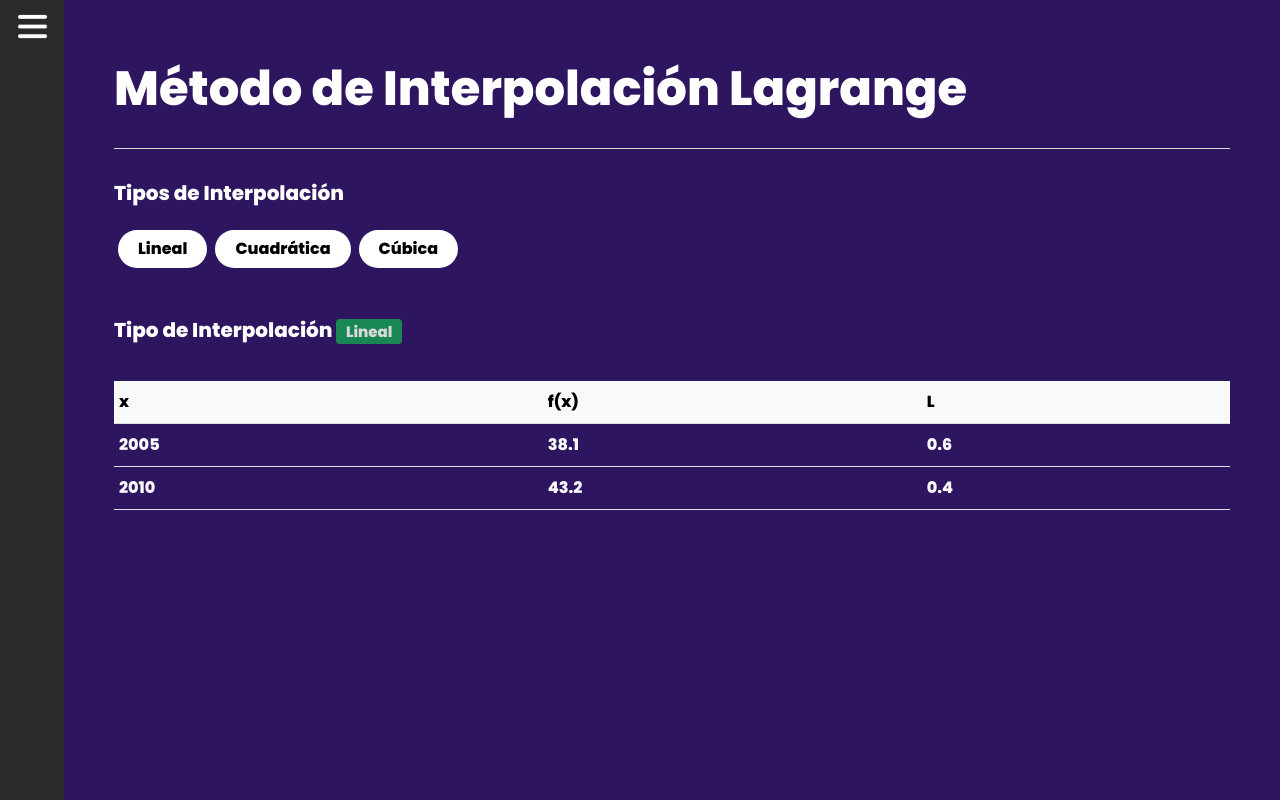
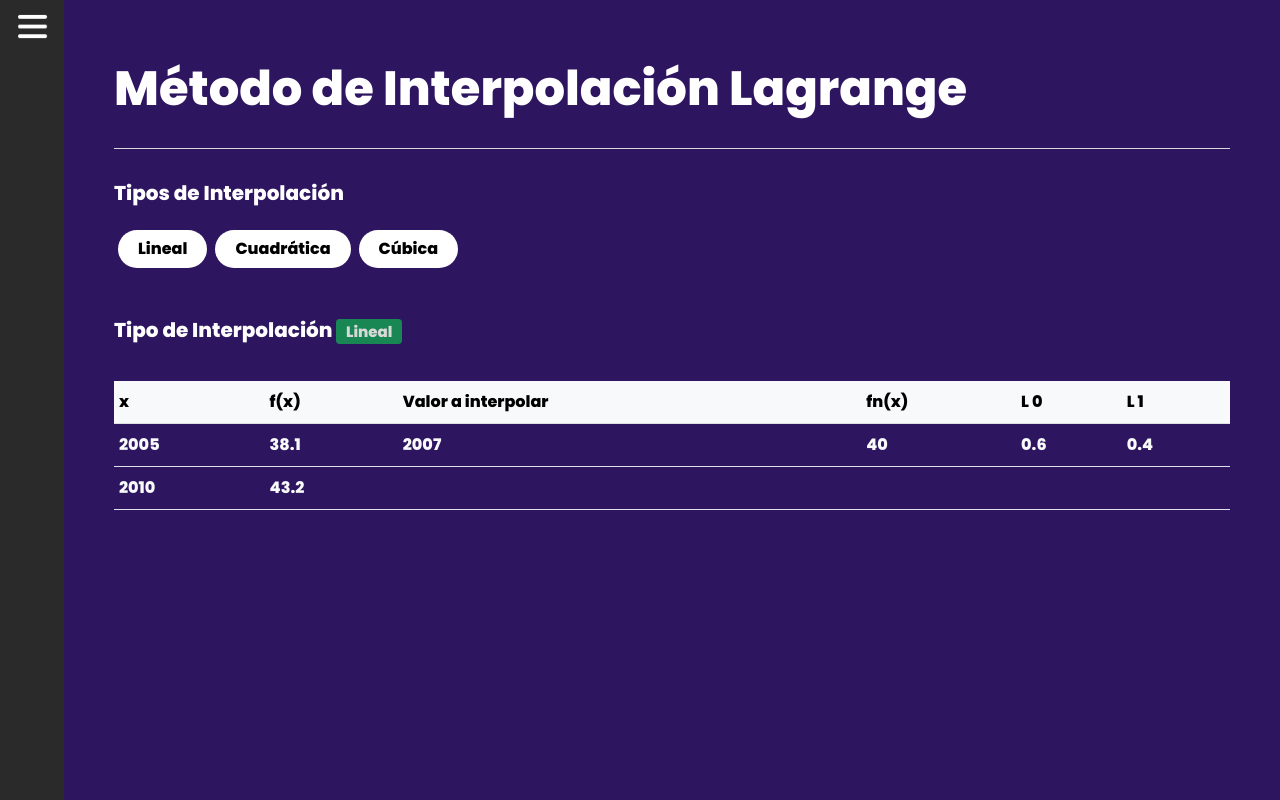
Before and after one commit to marconuez/examen3, a React (Vite) app: page / in a window 1280 px wide. Both pictures are taken after a click on the button "Lineal". Built offline with nearby package versions, Linux system fonts and the light colour scheme.

Commit message:
lagrange

```diff
--- a/index.html
+++ b/index.html
@@ -12,7 +12,7 @@
     <link rel="stylesheet" href="style.css">
     <link rel="stylesheet" href="normalize.css">
 
-    <title>Examen II</title>
+    <title>Examen III</title>
   </head>
   <body>
     <div id="root"></div>
--- a/src/components/Header.jsx
+++ b/src/components/Header.jsx
@@ -4,7 +4,7 @@ import useLagrange from '../hooks/useLagrange';
 
 export const Header = () => {
 
-    const {interpolation, TypesInter, result_table, calculos} = useLagrange();
+    const { interpolation, TypesInter, result_table, calculos, interpolationResult, interpolation_value } = useLagrange();
 
     return (
         <div className="contenedor principal">
@@ -13,9 +13,9 @@ export const Header = () => {
                 <h2 className="tipo">Tipos de Interpolación</h2>
 
                 <div className="contenedor-botones">
-                    <button className="boton" onClick={ () => interpolation(2)}>Lineal</button>
-                    <button className="boton" onClick={ () => interpolation(3)}>Cuadrática</button>
-                    <button className="boton" onClick={ () => interpolation(4)}>Cúbica</button>
+                    <button className="boton" onClick={() => interpolation(2)}>Lineal</button>
+                    <button className="boton" onClick={() => interpolation(3)}>Cuadrática</button>
+                    <button className="boton" onClick={() => interpolation(4)}>Cúbica</button>
                 </div>
                 <h2 className="tipo" >Tipo de Interpolación <span className="opcion badge bg-success">{TypesInter}</span> </h2>
 
@@ -23,24 +23,40 @@ export const Header = () => {
 
             <br />
 
-            <table className="table rounded-top">
-                <thead  className="table-light rounded-top">
+
+            <table className="table table-responsive rounded-top">
+                <thead className="table-light rounded-top">
                     <tr className="rounded">
                         <th scope="col">x</th>
                         <th scope="col">f(x)</th>
-                    <th scope="col">L</th>
+                        <th scope="col">Valor a interpolar</th>
+                        <th scope="col">fn(x)</th>
+                        {
+                            calculos.map((valores) => (
+                                <th scope="col">L {valores.label}</th>
+                            ))
+                        }
                     </tr>
                 </thead>
+
+                <tbody className='text-light'>
                     {
-            calculos.map(valores => (
-                <tbody className='text-light'>
+                        calculos.map((valores) => (
                             <tr key={valores.label}>
                                 <td>{valores.x}</td>
                                 <td>{valores.funcion}</td>
-                        <td>{valores.L}</td>
+                                <td>{valores.label === 0 ? interpolation_value : ''}</td>
+                                <td>{valores.label === 0 ? interpolationResult.toFixed(0) : ''}</td>
+                                {
+                                    calculos.map((interpolations) => (
+                                        valores.label == 0 ? <td>{interpolations.L}</td> : <td> </td>
+                                    ))
+                                }
                             </tr>
+                        ))
+                    }
+
                 </tbody>
-            ))}
             </table>
 
         </div>
--- a/src/hooks/useLagrange.jsx
+++ b/src/hooks/useLagrange.jsx
@@ -4,7 +4,7 @@ export const useLagrange = () => {
 
     const [TypesInter, setTypesInter] = useState('')
     const [calculos, setCalculos] = useState([]);
-
+    const [interpolationResult, setInterpolationResult ] = useState(0)
     // Asignacion de valores
     let x_Values_Array = [1995, 2000, 2005, 2010];
 
@@ -39,7 +39,6 @@ export const useLagrange = () => {
 
         for (let i = initialValue; i < x_Values_Array.length; i++) {
             let key = index;
-            // let key = L${index};
             let prod = 1;
 
             for (let j = initialValue; j < x_Values_Array.length; j++) {
@@ -51,7 +50,8 @@ export const useLagrange = () => {
             fechas = x_Values_Array[i];
             fx = fx_Values_Array[i];
 
-            suma = suma + fx_Values_Array * prod;
+            suma = suma + fx * prod;
+
             result_table.push({
                 label: key,
                 "x": fechas,
@@ -61,7 +61,8 @@ export const useLagrange = () => {
             index++;
         }
 
-        console.table(result_table);
+        console.log(result_table)
+        setInterpolationResult(suma);
         setCalculos(result_table);
     }
 
@@ -69,7 +70,9 @@ export const useLagrange = () => {
         interpolation,
         result_table,
         calculos,
-        TypesInter
+        TypesInter,
+        interpolationResult,
+        interpolation_value
     })
 }
 
```
Lines whose indentation alone changed are shown as unchanged.
